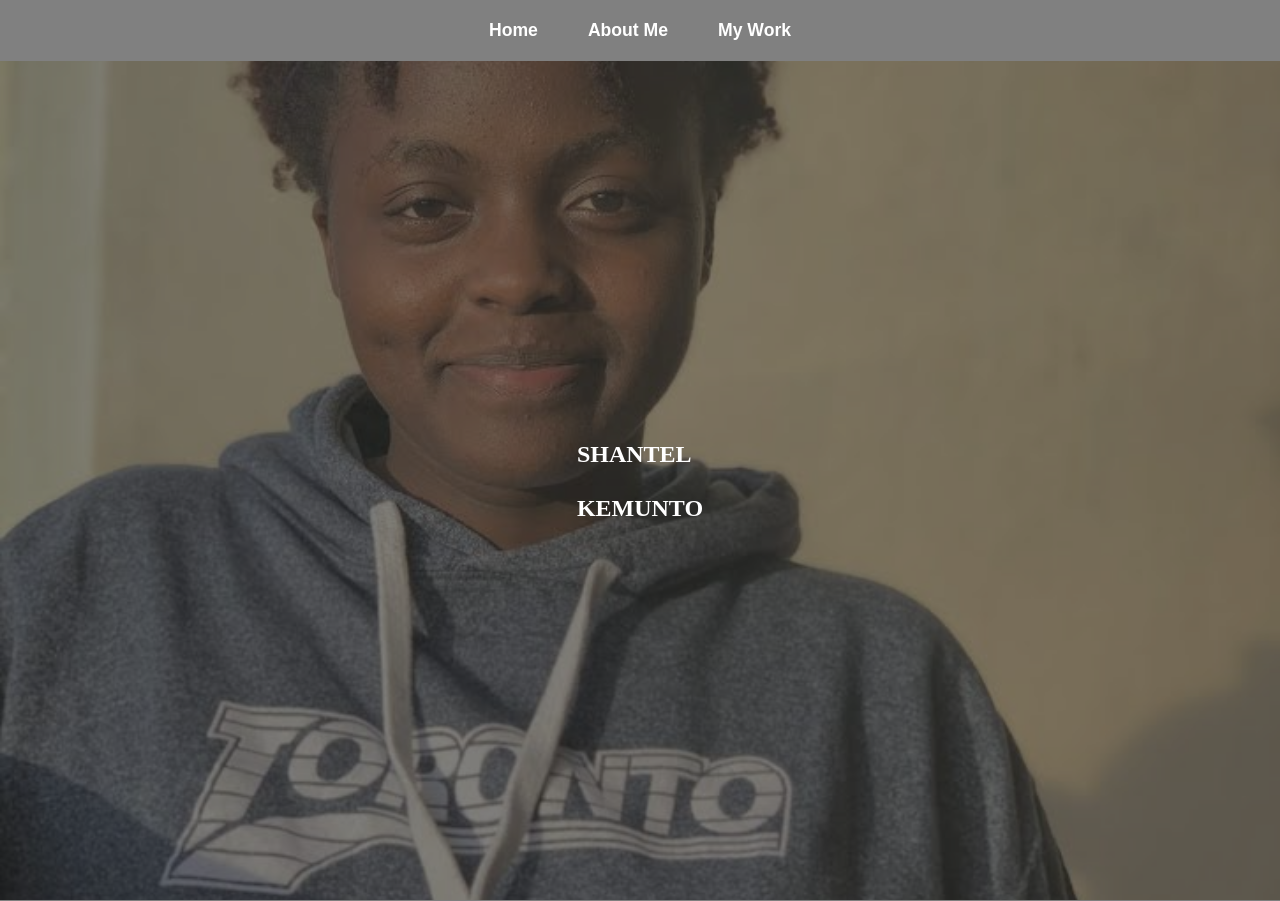
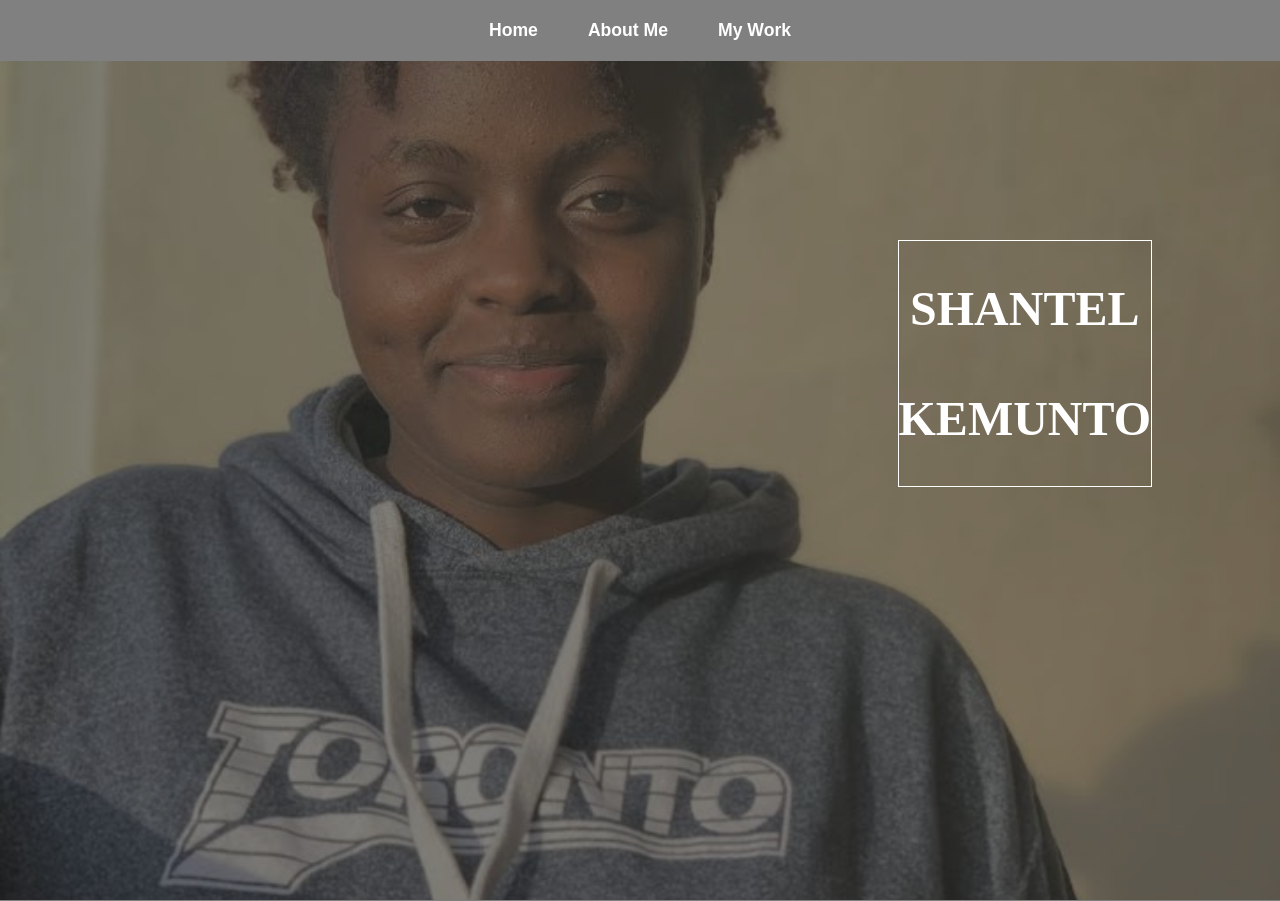
Before and after one commit to shantel-dev/independent-project, a plain HTML site: page index.html in a window 1280 px wide. Drawn offline with Linux system fonts and the light colour scheme.

Commit message:
Add CSS style to increase name size.

```diff
--- a/styles.css
+++ b/styles.css
@@ -54,3 +54,19 @@
     z-index: -1;
     opacity: .8;
 }
+.main{
+    display: flex;
+    flex-direction: column;
+    /*border: 1px solid white; */
+    border: 1px solid white;
+    align-items: center;
+    position: absolute;
+    top: 30%;
+    right: 10%;
+}
+.headings{
+    font-family: century;
+    font-size: 3rem;
+    text-align: center;
+    margin: 40px 0px;
+}
```
